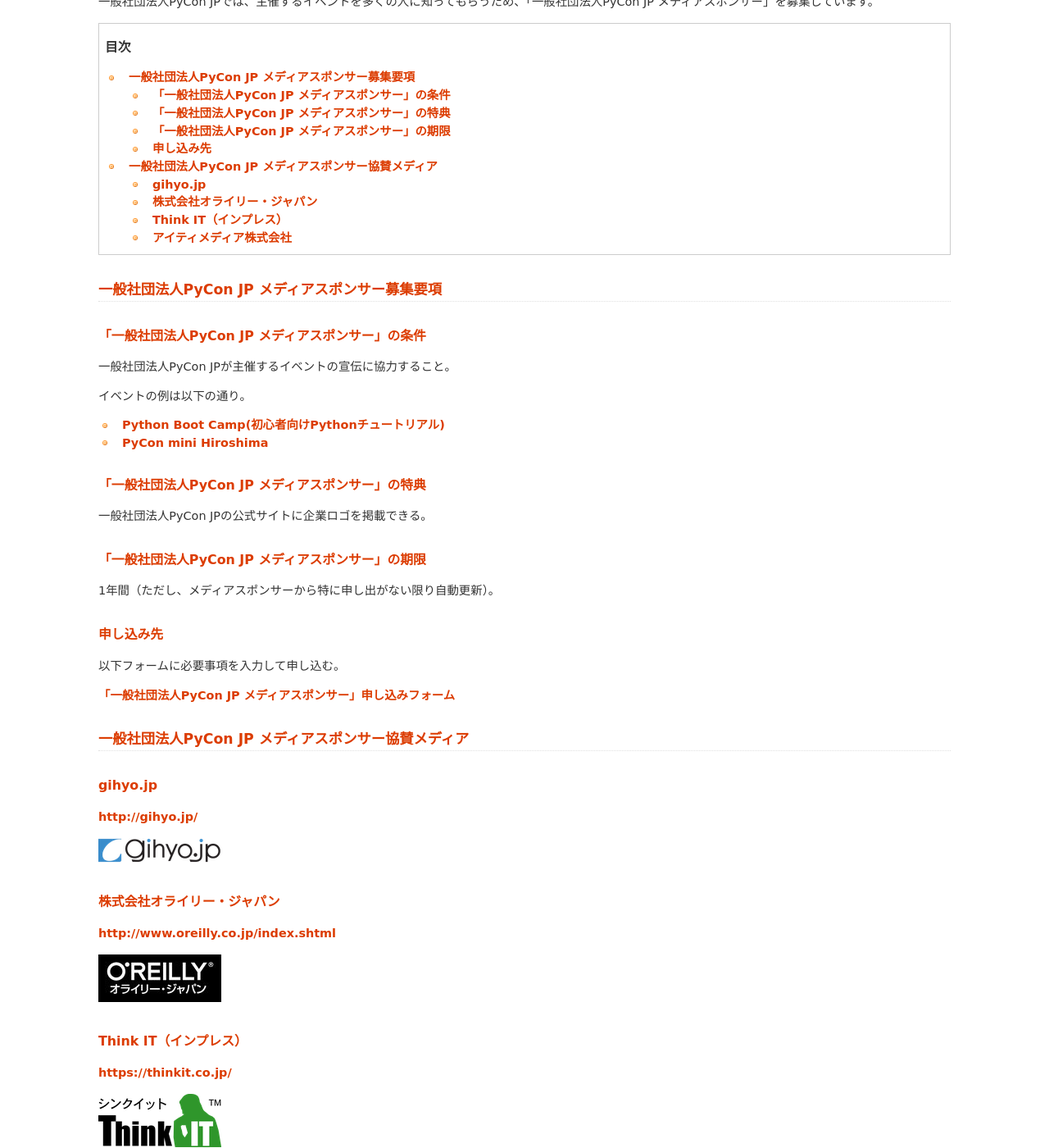
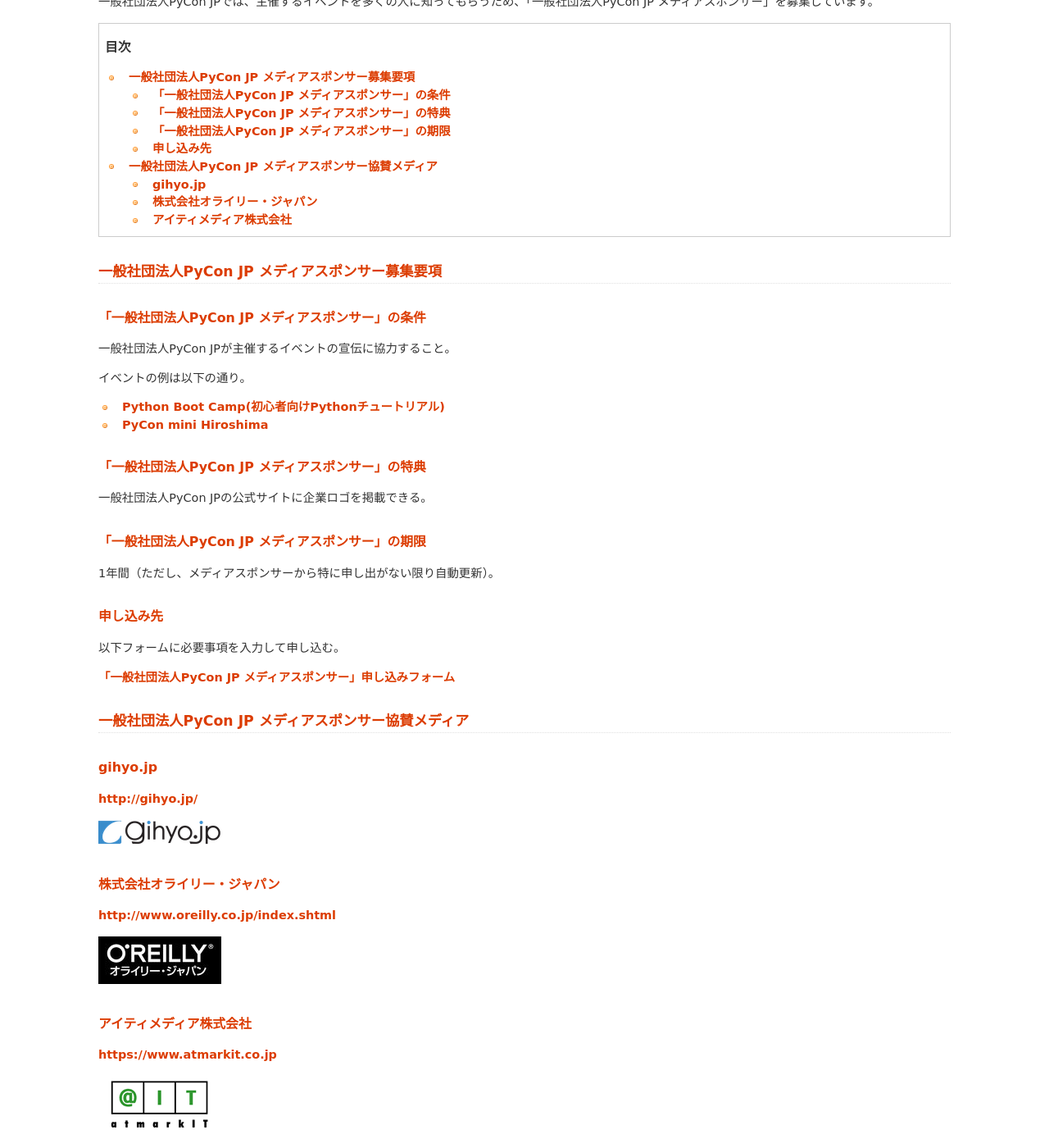
Before and after one commit to pyconjp/www.pycon.jp, a Sphinx documentation site: the page built from source/sponsor/media.rst, in a window 1280 px wide and 1400 px high, scrolled down 227 px. Shown: the whole window at 82% size. Built offline with Sphinx 7.4.7, drawn with Linux system fonts in a browser that asks for light colours.

Commit message:
Think IT（インプレス）を一社メディアスポンサーから外した
連絡が取れなくなったため。

```diff
--- a/source/sponsor/media.rst
+++ b/source/sponsor/media.rst
@@ -59,15 +59,6 @@
    :alt: 株式会社オライリー・ジャパン
    :target: http://www.oreilly.co.jp/index.shtml
 
-Think IT（インプレス）
-----------------------
-
-https://thinkit.co.jp/
-
-.. image:: /_static/sponsor/media/logos/thinkit.png
-   :alt: Think IT（インプレス）
-   :target: https://thinkit.co.jp/
-
 アイティメディア株式会社
 ------------------------
 
```
Also changed, not shown: source/_static/sponsor/media/logos/thinkit.png (deleted).
